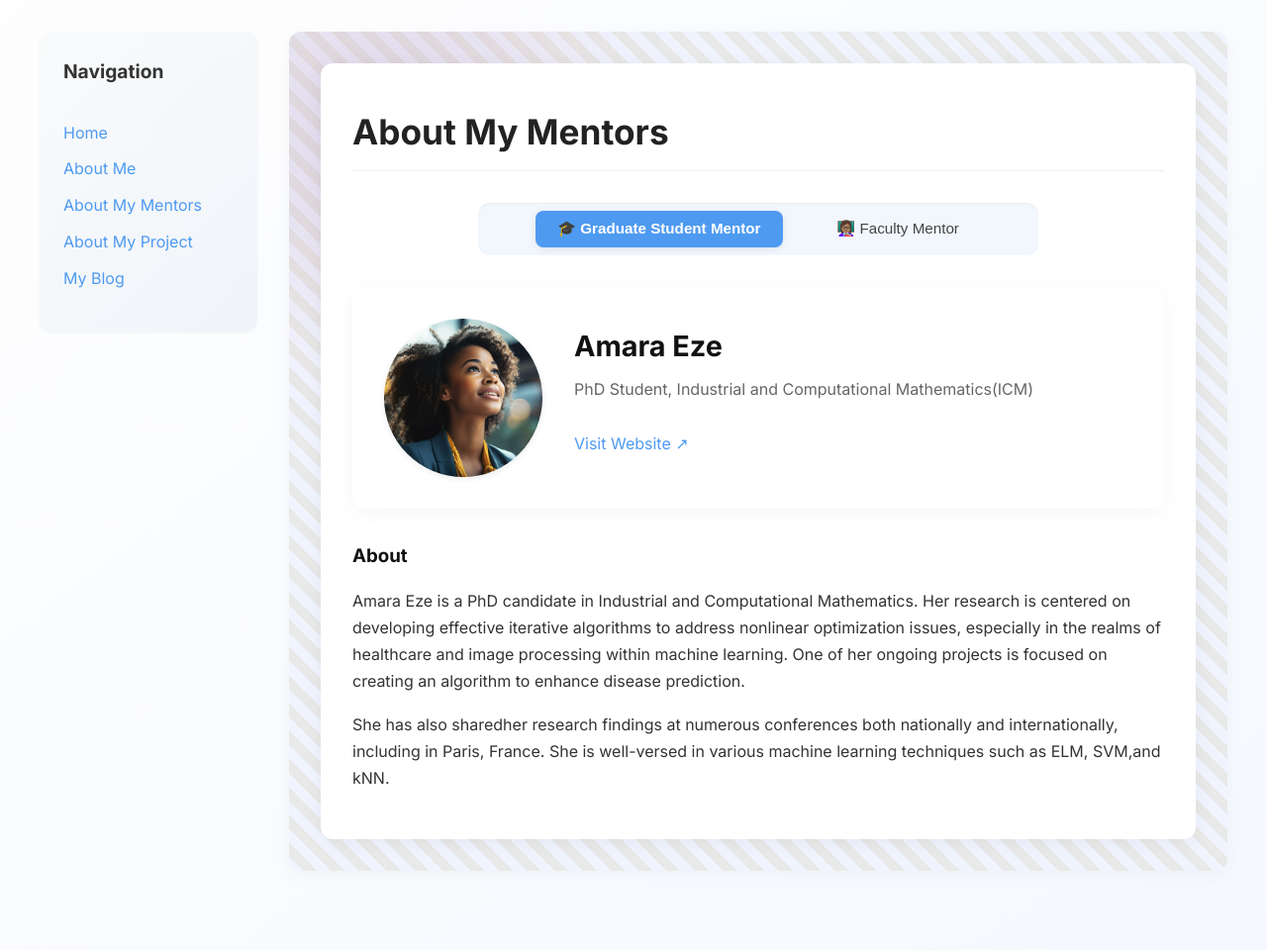
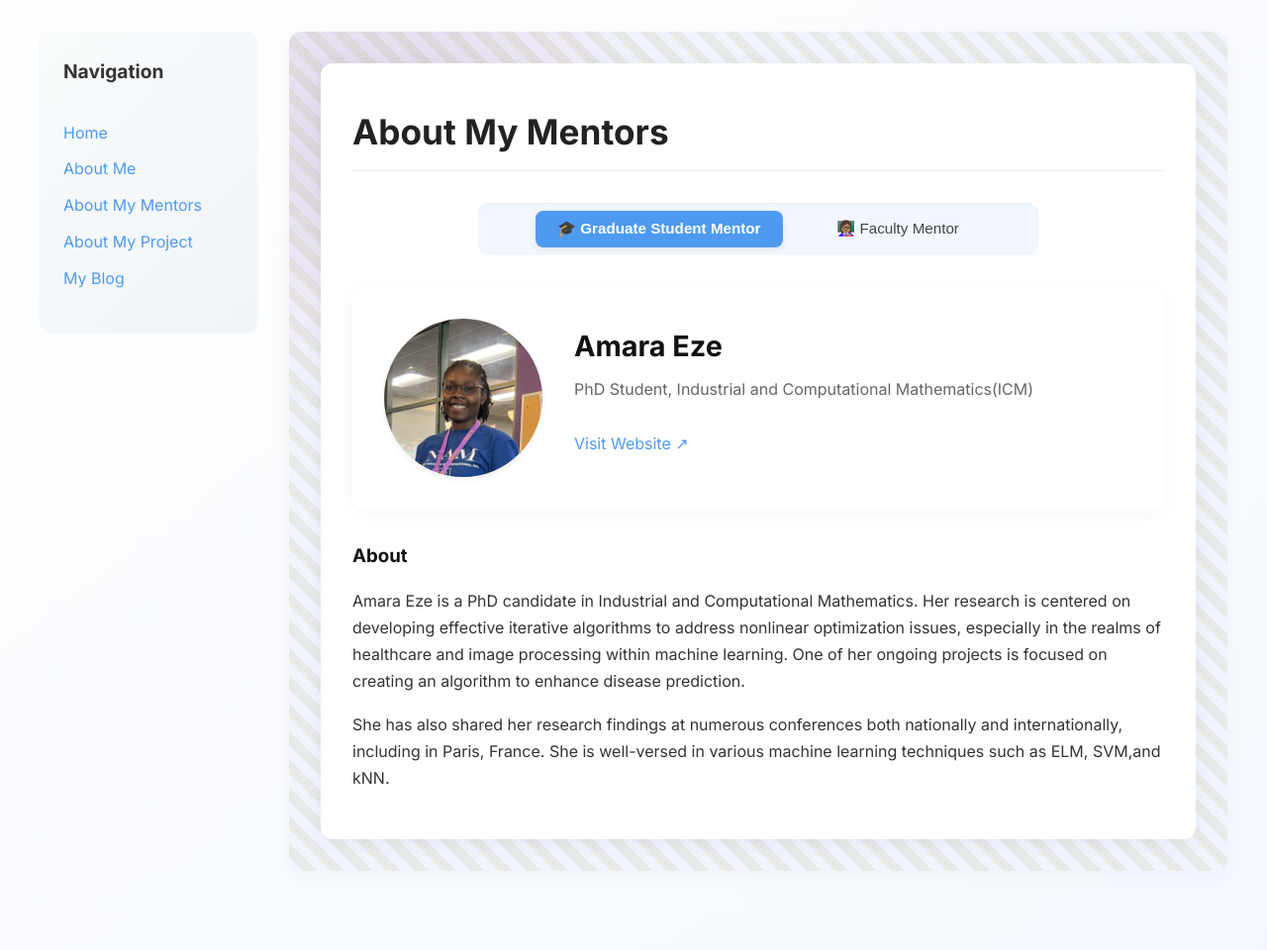
Before and after one commit to rojee-thapa/rojee-thapa.github.io, a Jekyll site: the page built from pages/about-my-mentor.md, in a window 1280 px wide. Shown: the whole page at 99% size. Built offline with Jekyll 4.4.1, drawn with Linux system fonts in a browser that asks for light colours; part of the change alters nothing that is shown.

Commit message:
Update about-my-mentor.md

```diff
--- a/pages/about-my-mentor.md
+++ b/pages/about-my-mentor.md
@@ -6,21 +6,20 @@ permalink: /about-my-mentor.html
 graduate_mentor:
   name: Amara Eze
   title: PhD Student, Industrial and Computational Mathematics(ICM)
-  image: /assets/images/graduate-student-mentor.jpg
-  website: https://gradmentor.example.com
+  image: /assets/images/graduate-mentor.jpg
+  website: https://www.linkedin.com/in/amara-eze-569b59259/
   bio: |
     Amara Eze is a PhD candidate in Industrial and Computational Mathematics. Her research is centered on developing effective iterative algorithms to address nonlinear optimization issues, especially in the realms of healthcare and image processing within machine learning. One of her ongoing projects is focused on creating an algorithm to enhance disease prediction.
 
-    She has also sharedher research findings at numerous conferences both nationally and internationally, including in Paris, France. She is well-versed in various machine learning techniques such as ELM, SVM,and kNN.
+    She has also shared her research findings at numerous conferences both nationally and internationally, including in Paris, France. She is well-versed in various machine learning techniques such as ELM, SVM,and kNN.
 
 faculty_mentor:
   name: Dr. Olaniyi Iyiola
   title: Professor Iyiola, Morgan State University
-  image: /assets/images/faculty-mentor.jpg
-  website: https://facultymentor.example.com
+  image: /assets/images/faculty_mentor1.jpg
+  website: https://www.linkedin.com/in/olaniyi-iyiola-phd-math-mba-business-analytics-89073455/
   bio: |
-    Dr. Olaniyi Iyiola is a pioneering figure in the field of mathematics. With over four decades of experience in academia and research, his work has focused on developing accessible brain-computer interface systems and exploring how robotics can enhance human capability.
-
-    A passionate advocate for diversity in STEM, Dr. Freeman has mentored dozens of underrepresented students and continues to inspire the next generation of researchers and technologists through his leadership and legacy.
+    Dr. Olaniyi Iyiola is a pioneering figure in the field of mathematics. He is associate Professor at Morgan State University specializing in the intersection of mathematics and artificial intelligence. He is a passionate researcher in fields such as Information Theory, Graph Theory, Numerical Methods, and Computational Complexity, with a focus on advancing AI applications in diverse domains, including cybersecurity, biomedical science, healthcare, and financial services.
+    Dr. Iyiola is also the lead organizer of a special issue titled "Advances in Computing Methods for Artificial Intelligence" to be published in Mathematics, MDPI, aimed at pushing the frontiers of AI research. His contributions to the academic community were recently recognized with the MGB-SIAM Early Career Fellowship for 2023-2025, highlighting his exceptional achievements and commitment to supporting diversity, equity, and inclusion in STEM fields.
 
 ---
```
